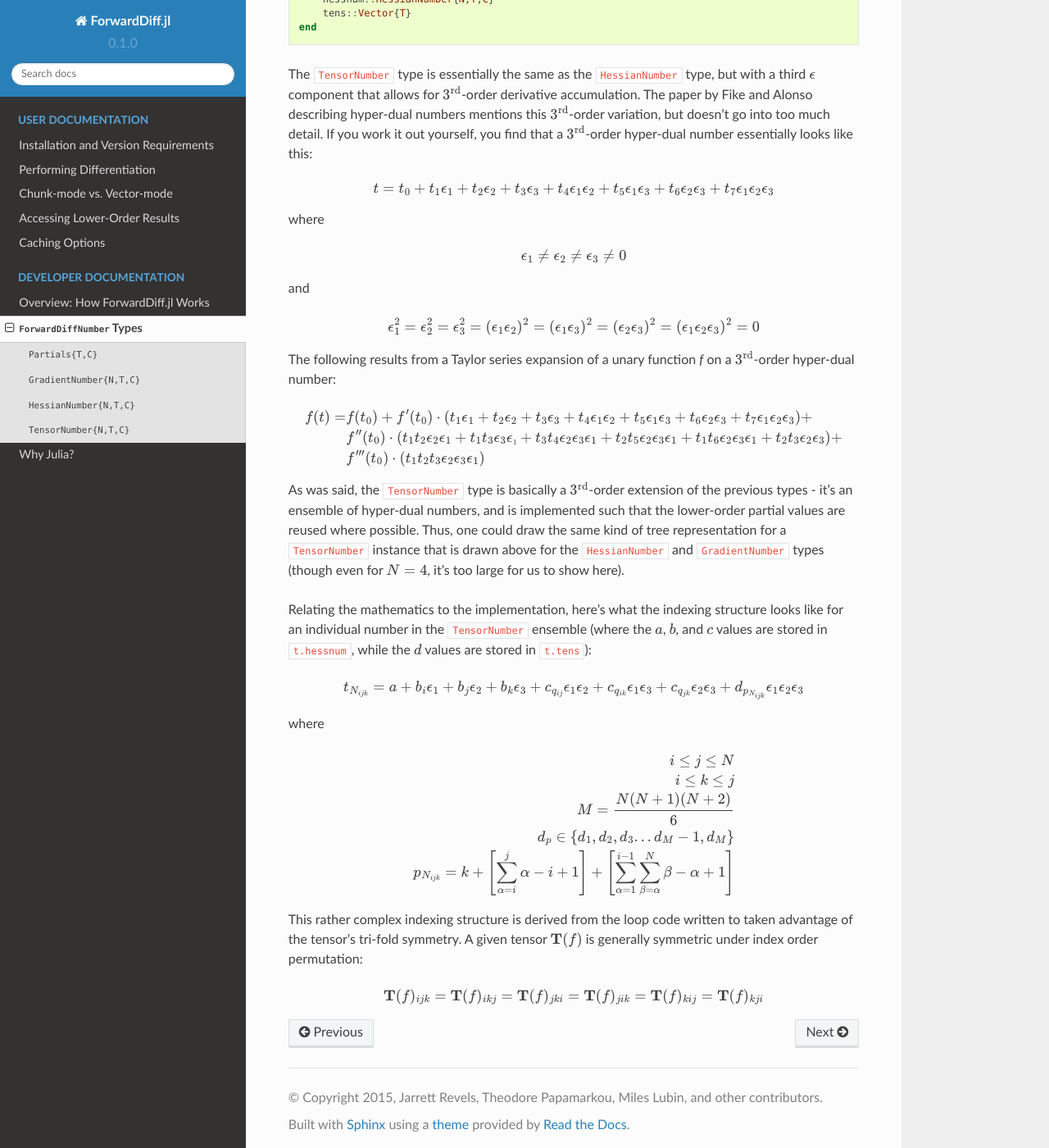
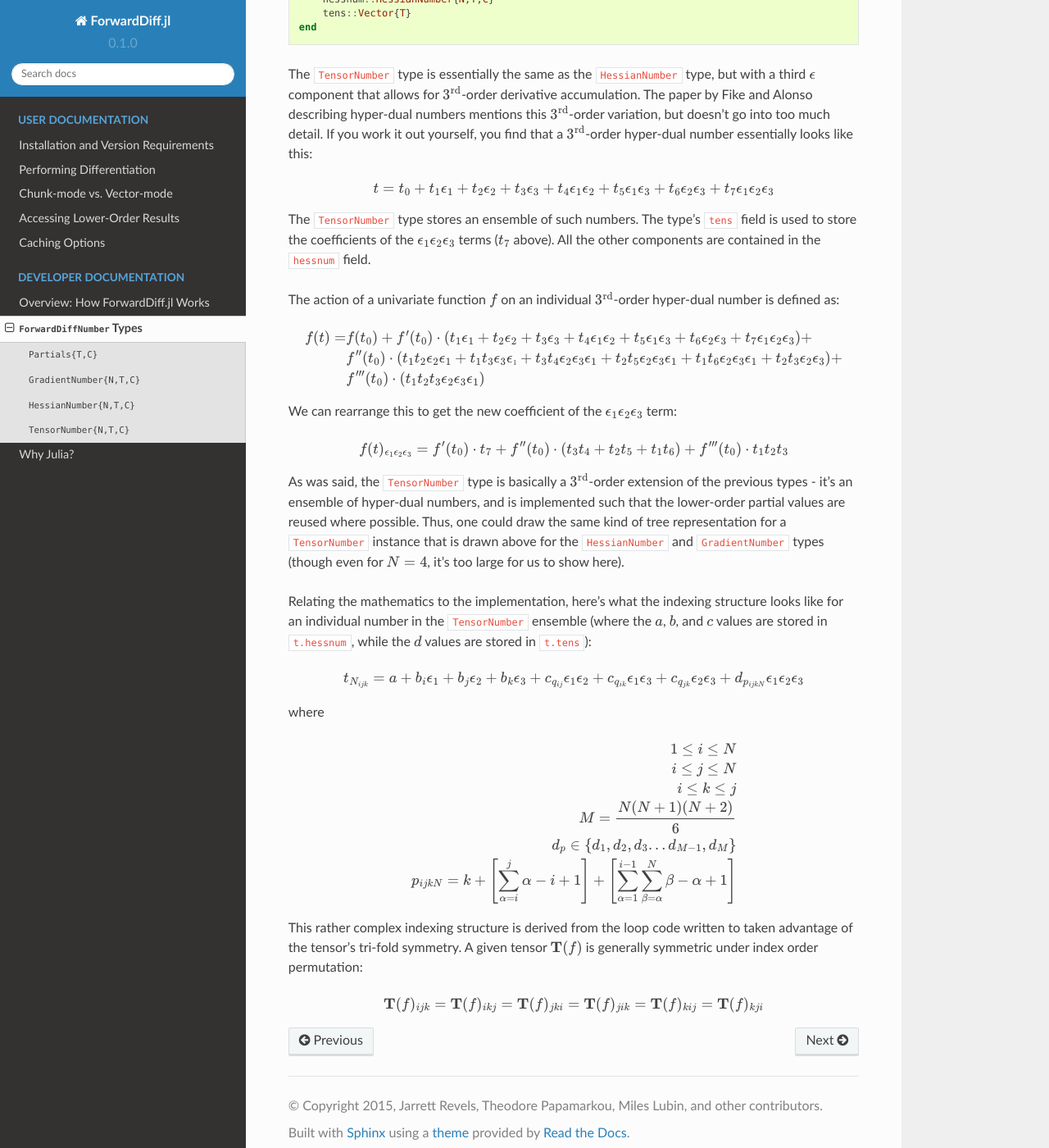
Before and after one commit to JuliaDiff/ForwardDiff.jl, a Sphinx documentation site: the page built from docs/source/types.rst, in a window 1280 px wide and 1400 px high, scrolled down 3433 px. Shown: the whole window at 82% size. Built offline with Sphinx 7.4.7 and the Read the Docs theme 2.0.0, drawn with Linux system fonts in a browser that asks for light colours; some of the changed text lies outside the part shown.

Commit message:
minor edits to type explanation docs

```diff
--- a/docs/source/types.rst
+++ b/docs/source/types.rst
@@ -123,7 +123,7 @@
       |       |       |        /        |        \       |       |      |       |
     c₁ϵ₁ϵ₂  c₂ϵ₁ϵ₂  c₃ϵ₁ϵ₂  c₄ϵ₁ϵ₂    c₅ϵ₁ϵ₂   c₆ϵ₁ϵ₂  c₇ϵ₁ϵ₂  c₈ϵ₁ϵ₂  c₉ϵ₁ϵ₂  c₉ϵ₁ϵ₂
 
-Each root-to-leaf path represents an individual hyper-dual number. Labeling the indices of :math:`b` values on the second level with :math:`i`, and those on the third level with :math:`j`, the definition for an individual hyper-dual number :math:`h_{ij}` (where :math:`i \geq j`) in the above tree is:
+Each root-to-leaf path represents an individual hyper-dual number. Labeling the indices of :math:`b` values on the :math:`\epsilon_1` level with :math:`i`, and those on the :math:`\epsilon_2` level with :math:`j`, the definition for an individual hyper-dual number :math:`h_{ij}` (where :math:`i \geq j`) in the above tree is:
 
 .. math::
 
@@ -135,7 +135,7 @@
 
     q_{ij} = \frac{i(i - 1)}{2} + j
 
-The following defines a function evaluation on an individual hyper-dual number:
+The following defines a univariate function evaluation on an individual hyper-dual number:
 
 .. math::
 
@@ -175,28 +175,15 @@
         tens::Vector{T}
     end
 
-
-
-
 The ``TensorNumber`` type is essentially the same as the ``HessianNumber`` type, but with a third :math:`\epsilon` component that allows for :math:`3^{\text{rd}}`-order derivative accumulation. The paper by Fike and Alonso describing hyper-dual numbers mentions this :math:`3^{\text{rd}}`-order variation, but doesn't go into too much detail. If you work it out yourself, you find that a :math:`3^{\text{rd}}`-order hyper-dual number essentially looks like this:
 
 .. math::
 
     t = t_0 + t_1 \epsilon_1 + t_2 \epsilon_2 + t_3 \epsilon_3 + t_4 \epsilon_1 \epsilon_2 + t_5 \epsilon_1 \epsilon_3 + t_6 \epsilon_2 \epsilon_3 + t_7 \epsilon_1 \epsilon_2 \epsilon_3
 
-where
+The ``TensorNumber`` type stores an ensemble of such numbers. The  type's ``tens`` field is used to store the coefficients of the :math:`\epsilon_1 \epsilon_2 \epsilon_3` terms (:math:`t_7` above). All the other components are contained in the ``hessnum`` field.
 
-.. math::
-
-    \epsilon_1 \neq \epsilon_2 \neq \epsilon_3 \neq 0
-
-and
-
-.. math::
-
-    \epsilon_1^2 = \epsilon_2^2 = \epsilon_3^2 = (\epsilon_1 \epsilon_2)^2 = (\epsilon_1 \epsilon_3)^2 = (\epsilon_2 \epsilon_3)^2 = (\epsilon_1 \epsilon_2 \epsilon_3)^2 = 0
-
-The following results from a Taylor series expansion of a unary function `f` on a :math:`3^{\text{rd}}`-order hyper-dual number:
+The action of a univariate function :math:`f` on an individual :math:`3^{\text{rd}}`-order hyper-dual number is defined as:
 
 .. math::
 
@@ -204,17 +191,27 @@
            & f''(t_0) \cdot (t_1 t_2 ϵ_2 ϵ_1 + t_1 t_3 ϵ_3 ϵ₁ + t_3 t_4 ϵ_2 ϵ_3 ϵ_1 + t_2 t_5 ϵ_2 ϵ_3 ϵ_1 + t_1 t_6 ϵ_2 ϵ_3 ϵ_1 + t_2 t_3 ϵ_2 ϵ_3) + \\
            & f'''(t_0) \cdot (t_1 t_2 t_3 ϵ_2 ϵ_3 ϵ_1)
 
+We can rearrange this to get the new coefficient of the :math:`\epsilon_1 \epsilon_2 \epsilon_3` term:
+
+
+.. math::
+
+    f(t)_{\epsilon_1 \epsilon_2 \epsilon_3} = f'(t_0) \cdot t_7 + f''(t_0) \cdot (t_3 t_4 + t_2 t_5 + t_1 t_6) + f'''(t_0) \cdot t_1 t_2 t_3
+
+
 As was said, the ``TensorNumber`` type is basically a :math:`3^{\text{rd}}`-order extension of the previous types - it's an ensemble of hyper-dual numbers, and is implemented such that the lower-order partial values are reused where possible. Thus, one could draw the same kind of tree representation for a ``TensorNumber`` instance that is drawn above for the ``HessianNumber`` and ``GradientNumber`` types (though even for :math:`N=4`, it's too large for us to show here).
 
 Relating the mathematics to the implementation, here's what the indexing structure looks like for an individual number in the ``TensorNumber`` ensemble (where the :math:`a`, :math:`b`, and :math:`c` values are stored in ``t.hessnum``, while the :math:`d` values are stored in ``t.tens``):
 
 .. math::
 
-    t_{N_{ijk}} = a + b_i \epsilon_1 + b_j \epsilon_2 + b_k \epsilon_3 + c_{q_{ij}} \epsilon_1 \epsilon_2 + c_{q_{ik}} \epsilon_1 \epsilon_3 + c_{q_{jk}} \epsilon_2 \epsilon_3 + d_{p_{N_{ijk}}} \epsilon_1 \epsilon_2 \epsilon_3
+    t_{N_{ijk}} = a + b_i \epsilon_1 + b_j \epsilon_2 + b_k \epsilon_3 + c_{q_{ij}} \epsilon_1 \epsilon_2 + c_{q_{ik}} \epsilon_1 \epsilon_3 + c_{q_{jk}} \epsilon_2 \epsilon_3 + d_{p_{ijkN}} \epsilon_1 \epsilon_2 \epsilon_3
 
 where
 
 .. math::
+
+    1 \leq i \leq N
 
     i \leq j \leq N
 
@@ -222,9 +219,9 @@
 
     M = \frac{N(N+1)(N+2)}{6}
 
-    d_p \in \{d_1, d_2, d_3...d_M-1, d_M\}
+    d_p \in \{d_1, d_2, d_3...d_{M-1}, d_M\}
 
-    p_{N_{ijk}} &= k + \left[\sum_{\alpha=i}^{j}\alpha-i+1\right] + \left[\sum_{\alpha=1}^{i-1} \sum_{\beta=\alpha}^{N}\beta-\alpha+1\right] \\
+    p_{ijkN} &= k + \left[\sum_{\alpha=i}^{j}\alpha-i+1\right] + \left[\sum_{\alpha=1}^{i-1} \sum_{\beta=\alpha}^{N}\beta-\alpha+1\right] \\
 
 This rather complex indexing structure is derived from the loop code written to taken advantage of the tensor's tri-fold symmetry. A given tensor :math:`\mathbf{T}(f)` is generally symmetric under index order permutation:
 
```
